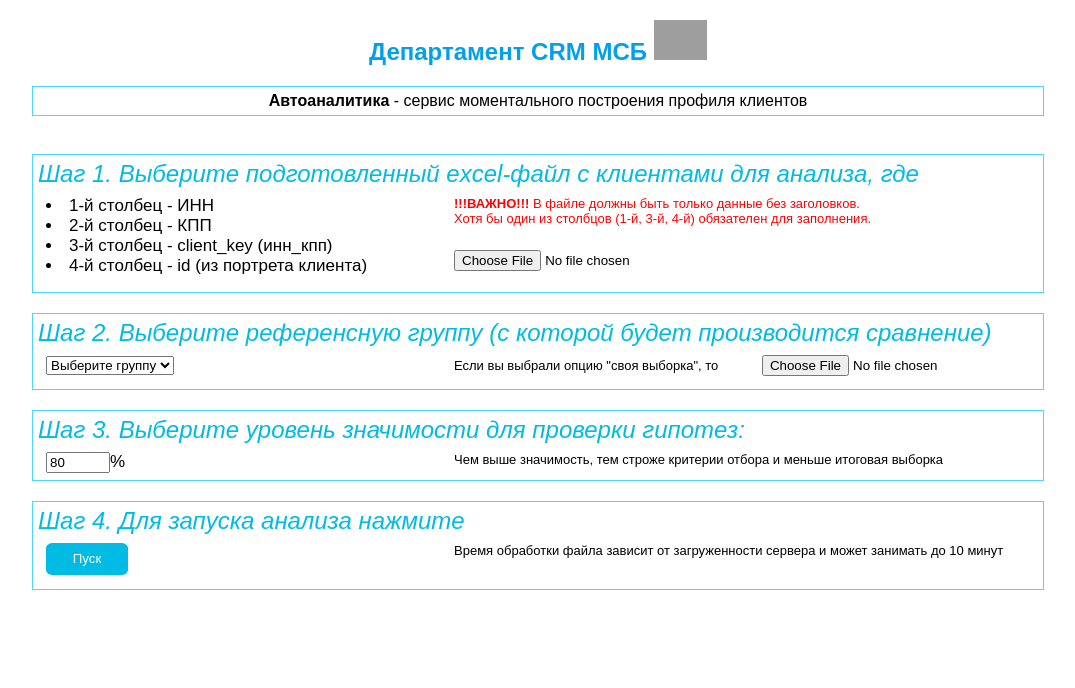
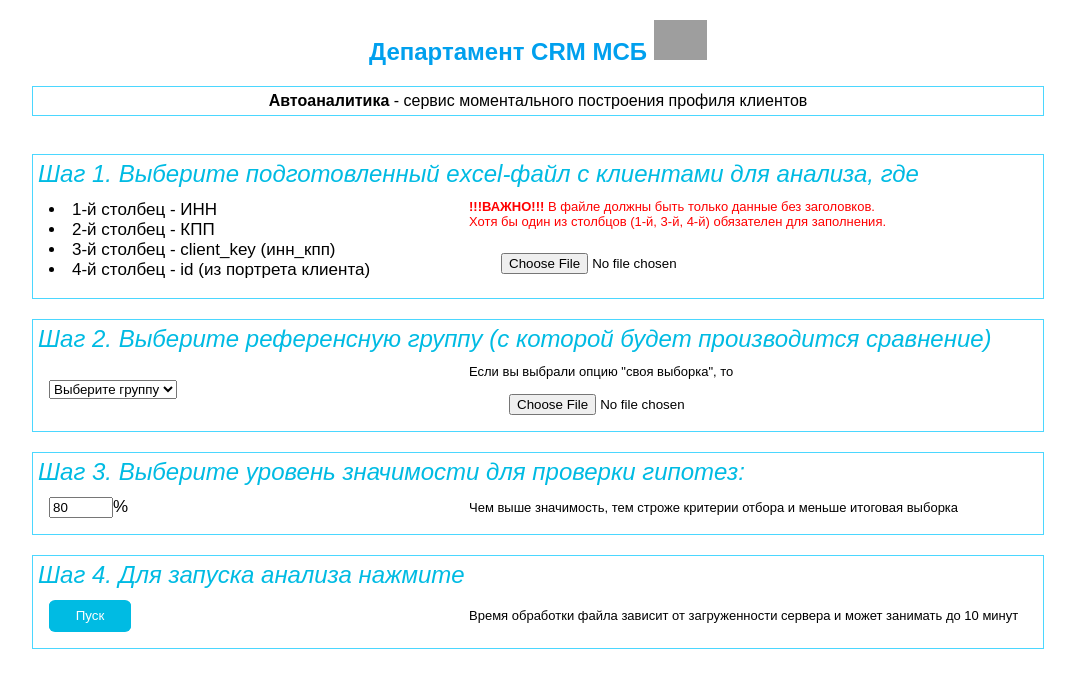
Before and after one commit to n00bcracker/reports_server, a Flask app: page /portfolio_cmp_report in a window 1280 px wide. Shown: the top 688 px of the page, without its empty margins (102-1177 px from the left). Run offline with Flask 2, Linux system fonts and the light colour scheme; grey boxes are pictures that could not be loaded.

Commit message:
changed css classes

```diff
--- a/templates/clients_upload.html
+++ b/templates/clients_upload.html
@@ -8,8 +8,10 @@
     <title>Автоаналитика</title>
     <style>
         body {
-          margin:0px auto;}
-        #ss {
+          margin:0px auto;
+        }
+
+        .ss {
             width:1000px;
             margin-left:auto; margin-right:auto; margin-top:1px;margin-bottom:1px;
             text-align:justify;
@@ -18,46 +20,40 @@
             font-family: Arial;
             padding: 5px; /* Поля вокруг текста */
         }
-        #pic {
+
+        .pic {
             font-family: Arial;
             text-align:center;
         }
 
-        #wrap {
-            overflow: hidden;
+        .va {
+            font-style:italic;
+            font-family:Arial;
+            font-size:24px;
+            color:#00bbe3;
         }
 
-        .hn {
-            position: absolute;
-            height: 100px;
-            width: 100px;
-            left: 50%;
-            margin-left: -50px;
-            top: 0;
-            border: 1px solid #00c0ff;
-            border-radius: 50%;
-            font-family: 'Roboto', sans-serif;
-            font-weight: 100;
-            text-align: center;
-            line-height: 100px;
-            overflow: hidden;
-            font-size: 50px;
-            font-weight: lighter;
+        .vb {
+            padding:8px;
+            font-style:normal;
+            font-family:Arial;
+            font-size:17px;
+            color:#000000;
+            float: left;
+            width: 400px;
         }
 
-        #va {
-            font-style:italic; font-family:Arial; font-size:24px; color:#00bbe3;
+        .vc {
+            padding:8px;
+            font-style:normal;
+            font-family:Arial;
+            font-size:13px;
+            color:#000000;
         }
 
-        #vb {
-            padding:8px; font-style:normal; font-family:Arial; font-size:17px; color:#000000; float: left; width: 400px
+        .tab {
+            margin-left: 40px;
         }
-
-        #vc {
-            padding:8px; font-style:normal; font-family:Arial;; font-size:13px; color:#000000;
-        }
-
-        .tab { margin-left: 40px; }
 
         .button24 {
             display: inline-block;
@@ -72,20 +68,26 @@
             background: linear-gradient(#00bbe3, #00bbe3) #00bbe3;
             transition: 0.2s;
         }
-        .button24:hover { background: linear-gradient(#00bfff, #ff0000) #ff0000; }
-        .button24:active { background: linear-gradient(#ff0000, #ff0000) #ff0000; }
+
+        .button24:hover {
+            background: linear-gradient(#00bfff, #ff0000) #ff0000;
+        }
+
+        .button24:active {
+            background: linear-gradient(#ff0000, #ff0000) #ff0000;
+        }
     </style>
 </head>
 
 <body>
-    <div id="pic">
+    <div class="pic">
         <h2>
             <span style="color: #00A0EE; text-align: center">Департамент CRM МСБ</span>
             <img height="40" alt="Автоаналитика ДCRM МСБ" src="https://net.open.ru/common/intranet/new/images/nlogom.png">
         </h2>
     </div>
 
-    <div id="ss">
+    <div class="ss">
         <div style="text-align: center ">
             <b>Автоаналитика</b> - сервис моментального построения профиля клиентов
         </div>
@@ -93,11 +95,11 @@
     <br>
 
     {% if proccesed_file is not none %}
-        <div id="ss">
-            <div id="va" style="text-align: center; ">
+        <div class="ss">
+            <div class="va" style="text-align: center; ">
                 <em>Файл успешно загружен и обработан.</em>
             </div>
-            <div id="vc" style="text-align: center; ">
+            <div class="vc" style="text-align: center; ">
                 <a href={{proccesed_file}}>Файл с результами</a><br><br><br>
                 <a href>Обработать еще файл.</a>
             </div>
@@ -105,17 +107,22 @@
     {% else %}
         <form id='upload_file' method="POST" enctype="multipart/form-data">
             <br>
-            <div id="ss">
-                <div id="va">
+            <div class="ss">
+                <div class="va">
                     <em> Шаг 1. Выберите подготовленный excel-файл с клиентами для анализа, где</em>
                 </div>
-                <div id="vb">
+				<table>
+                    <tr>
+                        <td>
+                            <div class="vb">
                                 <li>1-й столбец - ИНН</li>
                                 <li>2-й столбец - КПП</li>
                                 <li>3-й столбец - client_key (инн_кпп)</li>
                                 <li>4-й столбец - id (из портрета клиента)</li>
                             </div>
-                <div id="vc"; style="color: red; ">
+                        </td>
+                        <td>
+                            <div class="vc" style="color: red; ">
                                 <b>!!!ВАЖНО!!!</b> В файле должны быть только данные без заголовков.<br>Хотя бы один из столбцов (1-й, 3-й, 4-й) обязателен для заполнения.
                             </div>
                             <div>
@@ -126,13 +133,20 @@
                                     <br><span style="color: red; ">{{errors['request_file_error']}}</span>
                                 {% endif %}
                             </div>
+                        </td>
+                    </tr>
+				</table>
             </div>
+
             <br>
-            <div id="ss">
-                <div id="va">
+            <div class="ss">
+                <div class="va">
                     <em> Шаг 2. Выберите референсную группу (с которой будет производится сравнение)</em>
                 </div>
-                <div id="vb">
+				<table>
+                    <tr>
+                        <td>
+                            <div class="vb">
                                 <select required name="cmp_group">
                                     <option selected disabled>Выберите группу</option>
                                     <option value="all">все</option>
@@ -140,36 +154,57 @@
                                     <option value="other">своя выборка</option>
                                 </select>
                             </div>
-                <div id="vc" style="color: black; ">
-                    Если вы выбрали опцию "своя выборка", то <span style="color: black; " class="tab">
+                        </td>
+                        <td>
+                            <div class="vc" style="color: black; ">
+                                Если вы выбрали опцию "своя выборка", то <br><br><span class="tab" style="color: black; ">
                                     <input type="file" name="other_cl_file">
                                 </span>
                                 {% if errors['other_file_error'] is not none %}
                                         <br><span style="color: red; ">{{errors['other_file_error']}}</span>
                                 {% endif %}
                             </div>
-            </div>
-            <br>
-            <div id="ss">
-                <div id="va">
-                    <em> Шаг 3. Выберите уровень значимости для проверки гипотез:</em>
-                </div>
-                <div id="vb">
-                    <input name="sign_level" type="number" size="1" max="100" min="0" value="80">%
-                </div>
-                <div id="vc" style="color: black; "> Чем выше значимость, тем строже критерии отбора и меньше итоговая выборка</div>
+                        </td>
+                    </tr>
+				</table>
             </div>
 
             <br>
-            <div id="ss">
-                <div id="va">
+            <div class="ss">
+                <div class="va">
+                    <em> Шаг 3. Выберите уровень значимости для проверки гипотез:</em>
+                </div>
+				<table>
+                    <tr>
+                        <td>
+                            <div class="vb">
+                                <input name="sign_level" type="number" size="1" max="100" min="0" value="80">%
+                            </div>
+                        </td>
+                        <td>
+                            <div class="vc" style="color: black; "> Чем выше значимость, тем строже критерии отбора и меньше итоговая выборка</div>
+                        </td>
+                    </tr>
+				</table>
+            </div>
+
+            <br>
+            <div class="ss">
+                <div class="va">
                     <em> Шаг 4. Для запуска анализа нажмите</em>
                 </div>
-                <div id="vb">
+				<table>
+                    <tr>
+                        <td>
+                            <div class="vb">
                                 <button type="submit" class="button24">Пуск</button>
                             </div>
-                <div id="vc" style="color: black; "> Время обработки файла зависит от загруженности сервера и может занимать до 10 минут</div>
-                <br>
+                        </td>
+                        <td>
+                            <div class="vc" style="color: black; "> Время обработки файла зависит от загруженности сервера и может занимать до 10 минут</div>
+                        </td>
+                    </tr>
+				</table>
             </div>
     {% endif %}
 </body>
```
Lines whose indentation alone changed are shown as unchanged.
